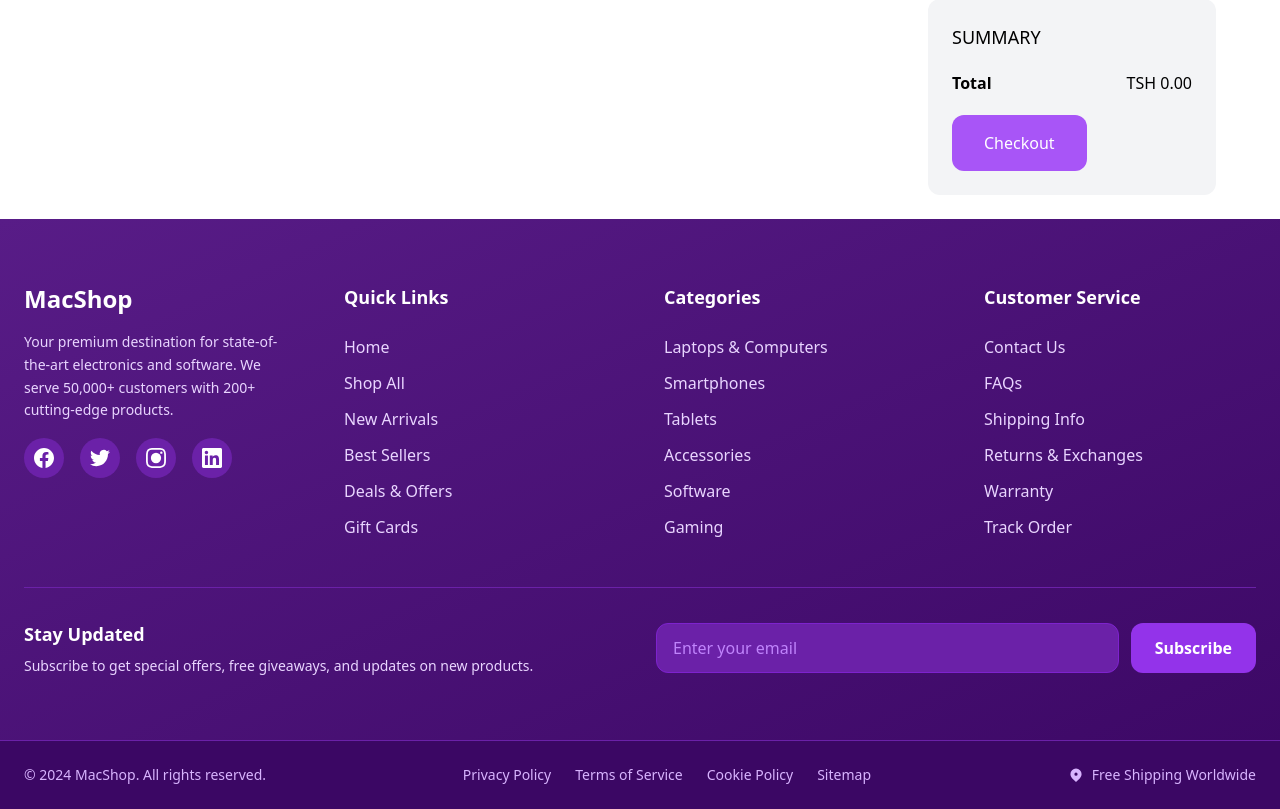
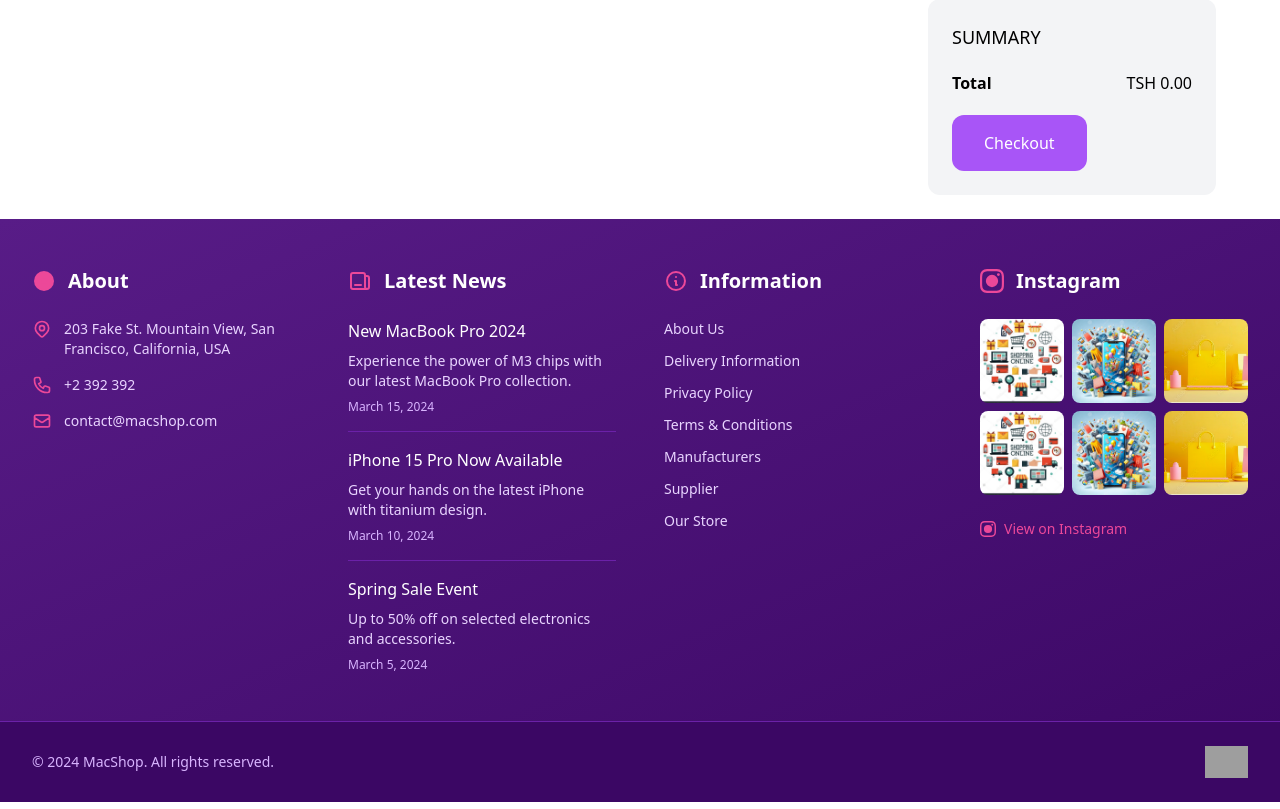
Before and after one commit to alobit21/DjangoEcommerce, a Django app: page /cart/cart/ in a window 1280 px wide. Shown: the part 114-923 px from the top of the page. Run offline with Django 5.2, Linux system fonts and the light colour scheme; some libraries are stand-ins or nearby versions; grey boxes are pictures that could not be loaded.

Commit message:
local changes before pull

```diff
--- a/core/templates/core/base.html
+++ b/core/templates/core/base.html
@@ -51,121 +51,141 @@
    {% block content %}
    {% endblock %}
   </main>
-  <footer class="bg-gradient-to-br from-purple-900 to-purple-950 text-white">
+  <footer class="bg-gradient-to-br from-purple-900 to-purple-950 text-white pt-12">
+    <div class="max-w-7xl mx-auto px-6 lg:px-8">
+        <div class="grid grid-cols-1 md:grid-cols-2 lg:grid-cols-4 gap-8 lg:gap-12 pb-12">
 
-
-    <!-- Main Footer Content -->
-    <div class="max-w-7xl mx-auto px-6 py-12 lg:py-16">
-      <div class="grid grid-cols-1 md:grid-cols-2 lg:grid-cols-4 gap-8 lg:gap-12">
-
-        <!-- Company Info -->
-        <div class="space-y-4">
-          <h3 class="text-2xl font-bold text-white">MacShop</h3>
-          <p class="text-purple-200 text-sm leading-relaxed">
-            Your premium destination for state-of-the-art electronics and software.
-            We serve 50,000+ customers with 200+ cutting-edge products.
+            <!-- About Section -->
+            <div class="space-y-6">
+                <h3 class="text-xl font-semibold text-white flex items-center">
+                    <svg class="w-6 h-6 mr-3 text-pink-500" fill="currentColor" viewBox="0 0 24 24">
+                        <circle cx="12" cy="12" r="10"></circle>
+                        <circle cx="12" cy="12" r="3"></circle>
+                    </svg>
+                    About
+                </h3>
+                <div class="space-y-4 text-purple-200 text-sm">
+                    <p class="flex items-start">
+                        <svg class="w-5 h-5 mr-3 text-pink-500 flex-shrink-0" fill="none" stroke="currentColor" viewBox="0 0 24 24">
+                            <path stroke-linecap="round" stroke-linejoin="round" stroke-width="2" d="M17.657 16.657L13.414 20.9a1.998 1.998 0 01-2.827 0l-4.244-4.243a8 8 0 1111.314 0z"></path>
+                            <path stroke-linecap="round" stroke-linejoin="round" stroke-width="2" d="M15 11a3 3 0 11-6 0 3 3 0 016 0z"></path>
+                        </svg>
+                        203 Fake St. Mountain View, San Francisco, California, USA
                     </p>
-          <div class="flex space-x-4">
-            <a href="#" class="w-10 h-10 bg-purple-800 rounded-full flex items-center justify-center hover:bg-purple-700 transition-colors" aria-label="Facebook">
-              <svg class="w-5 h-5" fill="currentColor" viewBox="0 0 24 24">
-                <path d="M24 12.073c0-6.627-5.373-12-12-12s-12 5.373-12 12c0 5.99 4.388 10.954 10.125 11.854v-8.385H7.078v-3.47h3.047V9.43c0-3.007 1.792-4.669 4.533-4.669 1.312 0 2.686.235 2.686.235v2.953H15.83c-1.491 0-1.956.925-1.956 1.874v2.25h3.328l-.532 3.47h-2.796v8.385C19.612 23.027 24 18.062 24 12.073z"/>
+                    <p class="flex items-center">
+                        <svg class="w-5 h-5 mr-3 text-pink-500 flex-shrink-0" fill="none" stroke="currentColor" viewBox="0 0 24 24">
+                            <path stroke-linecap="round" stroke-linejoin="round" stroke-width="2" d="M3 5a2 2 0 012-2h3.28a1 1 0 01.948.684l1.498 4.493a1 1 0 01-.502 1.21l-2.257 1.13a11.042 11.042 0 005.516 5.516l1.13-2.257a1 1 0 011.21-.502l4.493 1.498a1 1 0 01.684.949V19a2 2 0 01-2 2h-1C9.716 21 3 14.284 3 6V5z"></path>
                         </svg>
-            </a>
-            <a href="#" class="w-10 h-10 bg-purple-800 rounded-full flex items-center justify-center hover:bg-purple-700 transition-colors" aria-label="Twitter">
-              <svg class="w-5 h-5" fill="currentColor" viewBox="0 0 24 24">
-                <path d="M23.953 4.57a10 10 0 01-2.825.775 4.958 4.958 0 002.163-2.723c-.951.555-2.005.959-3.127 1.184a4.92 4.92 0 00-8.384 4.482C7.69 8.095 4.067 6.13 1.64 3.162a4.822 4.822 0 00-.666 2.475c0 1.71.87 3.213 2.188 4.096a4.904 4.904 0 01-2.228-.616v.06a4.923 4.923 0 003.946 4.827 4.996 4.996 0 01-2.212.085 4.936 4.936 0 004.604 3.417 9.867 9.867 0 01-6.102 2.105c-.39 0-.779-.023-1.17-.067a13.995 13.995 0 007.557 2.209c9.053 0 13.998-7.496 13.998-13.985 0-.21 0-.42-.015-.63A9.935 9.935 0 0024 4.59z"/>
+                        +2 392 392
+                    </p>
+                    <p class="flex items-center">
+                        <svg class="w-5 h-5 mr-3 text-pink-500 flex-shrink-0" fill="none" stroke="currentColor" viewBox="0 0 24 24">
+                            <path stroke-linecap="round" stroke-linejoin="round" stroke-width="2" d="M3 8l7.89 5.26a2 2 0 002.22 0L21 8M5 19h14a2 2 0 002-2V7a2 2 0 00-2-2H5a2 2 0 00-2 2v10a2 2 0 002 2z"></path>
                         </svg>
-            </a>
-            <a href="#" class="w-10 h-10 bg-purple-800 rounded-full flex items-center justify-center hover:bg-purple-700 transition-colors" aria-label="Instagram">
-              <svg class="w-5 h-5" fill="currentColor" viewBox="0 0 24 24">
-                <path d="M12 2.163c3.204 0 3.584.012 4.85.07 3.252.148 4.771 1.691 4.919 4.919.058 1.265.069 1.645.069 4.849 0 3.205-.012 3.584-.069 4.849-.149 3.225-1.664 4.771-4.919 4.919-1.266.058-1.644.07-4.85.07-3.204 0-3.584-.012-4.849-.07-3.26-.149-4.771-1.699-4.919-4.92-.058-1.265-.07-1.644-.07-4.849 0-3.204.013-3.583.07-4.849.149-3.227 1.664-4.771 4.919-4.919 1.266-.057 1.645-.069 4.849-.069zm0-2.163c-3.259 0-3.667.014-4.947.072-4.358.2-6.78 2.618-6.98 6.98-.059 1.281-.073 1.689-.073 4.948 0 3.259.014 3.668.072 4.948.2 4.358 2.618 6.78 6.98 6.98 1.281.058 1.689.072 4.948.072 3.259 0 3.668-.014 4.948-.072 4.354-.2 6.782-2.618 6.979-6.98.059-1.28.073-1.689.073-4.948 0-3.259-.014-3.667-.072-4.947-.196-4.354-2.617-6.78-6.979-6.98-1.281-.059-1.69-.073-4.949-.073zM5.838 12a6.162 6.162 0 1112.324 0 6.162 6.162 0 01-12.324 0zM12 16a4 4 0 110-8 4 4 0 010 8zm4.965-10.405a1.44 1.44 0 112.881.001 1.44 1.44 0 01-2.881-.001z"/>
-              </svg>
-            </a>
-            <a href="#" class="w-10 h-10 bg-purple-800 rounded-full flex items-center justify-center hover:bg-purple-700 transition-colors" aria-label="LinkedIn">
-              <svg class="w-5 h-5" fill="currentColor" viewBox="0 0 24 24">
-                <path d="M20.447 20.452h-3.554v-5.569c0-1.328-.027-3.037-1.852-3.037-1.853 0-2.136 1.445-2.136 2.939v5.667H9.351V9h3.414v1.561h.046c.477-.9 1.637-1.85 3.37-1.85 3.601 0 4.267 2.37 4.267 5.455v6.286zM5.337 7.433c-1.144 0-2.063-.926-2.063-2.065 0-1.138.92-2.063 2.063-2.063 1.14 0 2.064.925 2.064 2.063 0 1.139-.925 2.065-2.064 2.065zm1.782 13.019H3.555V9h3.564v11.452zM22.225 0H1.771C.792 0 0 .774 0 1.729v20.542C0 23.227.792 24 1.771 24h20.451C23.2 24 24 23.227 24 22.271V1.729C24 .774 23.2 0 22.222 0h.003z"/>
-              </svg>
-            </a>
+                        contact@macshop.com
+                    </p>
                 </div>
             </div>
 
-        <!-- Quick Links -->
+            <!-- Latest News Section -->
+            <div class="space-y-6">
+                <h3 class="text-xl font-semibold text-white flex items-center">
+                    <svg class="w-6 h-6 mr-3 text-pink-500" fill="none" stroke="currentColor" viewBox="0 0 24 24">
+                        <path stroke-linecap="round" stroke-linejoin="round" stroke-width="2" d="M19 20H5a2 2 0 01-2-2V6a2 2 0 012-2h10a2 2 0 012 2v1m2 13a2 2 0 01-2-2V7m2 13a2 2 0 002-2V9a2 2 0 00-2-2h-2m-4-3H9M7 16h6"></path>
+                    </svg>
+                    Latest News
+                </h3>
                 <div class="space-y-4">
-          <h4 class="text-lg font-semibold text-white mb-6">Quick Links</h4>
-          <ul class="space-y-3">
-            <li><a href="{% url 'frontpage' %}" class="text-purple-200 hover:text-white transition-colors">Home</a></li>
-            <li><a href="{% url 'shop' %}" class="text-purple-200 hover:text-white transition-colors">Shop All</a></li>
-            <li><a href="#" class="text-purple-200 hover:text-white transition-colors">New Arrivals</a></li>
-            <li><a href="#" class="text-purple-200 hover:text-white transition-colors">Best Sellers</a></li>
-            <li><a href="#" class="text-purple-200 hover:text-white transition-colors">Deals & Offers</a></li>
-            <li><a href="#" class="text-purple-200 hover:text-white transition-colors">Gift Cards</a></li>
+                    <div class="pb-4 border-b border-purple-800">
+                        <h4 class="text-white font-medium mb-2">New MacBook Pro 2024</h4>
+                        <p class="text-purple-200 text-sm">Experience the power of M3 chips with our latest MacBook Pro collection.</p>
+                        <p class="text-purple-300 text-xs mt-2">March 15, 2024</p>
+                    </div>
+                    <div class="pb-4 border-b border-purple-800">
+                        <h4 class="text-white font-medium mb-2">iPhone 15 Pro Now Available</h4>
+                        <p class="text-purple-200 text-sm">Get your hands on the latest iPhone with titanium design.</p>
+                        <p class="text-purple-300 text-xs mt-2">March 10, 2024</p>
+                    </div>
+                    <div>
+                        <h4 class="text-white font-medium mb-2">Spring Sale Event</h4>
+                        <p class="text-purple-200 text-sm">Up to 50% off on selected electronics and accessories.</p>
+                        <p class="text-purple-300 text-xs mt-2">March 5, 2024</p>
+                    </div>
+                </div>
+            </div>
+
+            <!-- Information Section -->
+            <div class="space-y-6">
+                <h3 class="text-xl font-semibold text-white flex items-center">
+                    <svg class="w-6 h-6 mr-3 text-pink-500" fill="none" stroke="currentColor" viewBox="0 0 24 24">
+                        <path stroke-linecap="round" stroke-linejoin="round" stroke-width="2" d="M13 16h-1v-4h-1m1-4h.01M21 12a9 9 0 11-18 0 9 9 0 0118 0z"></path>
+                    </svg>
+                    Information
+                </h3>
+                <ul class="space-y-3 text-purple-200 text-sm">
+                    <li><a href="#" class="hover:text-white transition-colors">About Us</a></li>
+                    <li><a href="#" class="hover:text-white transition-colors">Delivery Information</a></li>
+                    <li><a href="#" class="hover:text-white transition-colors">Privacy Policy</a></li>
+                    <li><a href="#" class="hover:text-white transition-colors">Terms & Conditions</a></li>
+                    <li><a href="#" class="hover:text-white transition-colors">Manufacturers</a></li>
+                    <li><a href="#" class="hover:text-white transition-colors">Supplier</a></li>
+                    <li><a href="#" class="hover:text-white transition-colors">Our Store</a></li>
                 </ul>
             </div>
 
-        <!-- Categories -->
-        <div class="space-y-4">
-          <h4 class="text-lg font-semibold text-white mb-6">Categories</h4>
-          <ul class="space-y-3">
-            <li><a href="#" class="text-purple-200 hover:text-white transition-colors">Laptops & Computers</a></li>
-            <li><a href="#" class="text-purple-200 hover:text-white transition-colors">Smartphones</a></li>
-            <li><a href="#" class="text-purple-200 hover:text-white transition-colors">Tablets</a></li>
-            <li><a href="#" class="text-purple-200 hover:text-white transition-colors">Accessories</a></li>
-            <li><a href="#" class="text-purple-200 hover:text-white transition-colors">Software</a></li>
-            <li><a href="#" class="text-purple-200 hover:text-white transition-colors">Gaming</a></li>
-          </ul>
+            <!-- Instagram Section -->
+            <div class="space-y-6">
+                <h3 class="text-xl font-semibold text-white flex items-center">
+                    <svg class="w-6 h-6 mr-3 text-pink-500" fill="currentColor" viewBox="0 0 24 24">
+                        <path d="M12 2.163c3.204 0 3.584.012 4.85.07 3.252.148 4.771 1.691 4.919 4.919.058 1.265.069 1.645.069 4.849 0 3.205-.012 3.584-.069 4.849-.149 3.225-1.664 4.771-4.919 4.919-1.266.058-1.644.07-4.85.07-3.204 0-3.584-.012-4.849-.07-3.26-.149-4.771-1.699-4.919-4.92-.058-1.265-.07-1.644-.07-4.849 0-3.204.013-3.583.07-4.849.149-3.227 1.664-4.771 4.919-4.919 1.266-.057 1.645-.069 4.849-.069zm0-2.163c-3.259 0-3.667.014-4.947.072-4.358.2-6.78 2.618-6.98 6.98-.059 1.281-.073 1.689-.073 4.948 0 3.259.014 3.668.072 4.948.2 4.358 2.618 6.78 6.98 6.98 1.281.058 1.689.072 4.948.072 3.259 0 3.668-.014 4.948-.072 4.354-.2 6.782-2.618 6.979-6.98.059-1.28.073-1.689.073-4.948 0-3.259-.014-3.667-.072-4.947-.196-4.354-2.617-6.78-6.979-6.98-1.281-.059-1.69-.073-4.949-.073zM5.838 12a6.162 6.162 0 1112.324 0 6.162 6.162 0 01-12.324 0zM12 16a4 4 0 110-8 4 4 0 010 8zm4.965-10.405a1.44 1.44 0 112.881.001 1.44 1.44 0 01-2.881-.001z"/>
+                    </svg>
+                    Instagram
+                </h3>
+                <div class="grid grid-cols-3 gap-2">
+                    <div class="relative overflow-hidden rounded-lg aspect-square group cursor-pointer">
+                        <img src="/media/uploads/hero1.jpeg" alt="Instagram post 1" class="w-full h-full object-cover group-hover:scale-110 transition-transform duration-300">
+                        <div class="absolute inset-0 bg-purple-900/40 opacity-0 group-hover:opacity-100 transition-opacity duration-300"></div>
                     </div>
-
-        <!-- Customer Service -->
-        <div class="space-y-4">
-          <h4 class="text-lg font-semibold text-white mb-6">Customer Service</h4>
-          <ul class="space-y-3">
-            <li><a href="#" class="text-purple-200 hover:text-white transition-colors">Contact Us</a></li>
-            <li><a href="#" class="text-purple-200 hover:text-white transition-colors">FAQs</a></li>
-            <li><a href="#" class="text-purple-200 hover:text-white transition-colors">Shipping Info</a></li>
-            <li><a href="#" class="text-purple-200 hover:text-white transition-colors">Returns & Exchanges</a></li>
-            <li><a href="#" class="text-purple-200 hover:text-white transition-colors">Warranty</a></li>
-            <li><a href="#" class="text-purple-200 hover:text-white transition-colors">Track Order</a></li>
-          </ul>
+                    <div class="relative overflow-hidden rounded-lg aspect-square group cursor-pointer">
+                        <img src="/media/uploads/hero2.jpeg" alt="Instagram post 2" class="w-full h-full object-cover group-hover:scale-110 transition-transform duration-300">
+                        <div class="absolute inset-0 bg-purple-900/40 opacity-0 group-hover:opacity-100 transition-opacity duration-300"></div>
+                    </div>
+                    <div class="relative overflow-hidden rounded-lg aspect-square group cursor-pointer">
+                        <img src="/media/uploads/ecobackground.PNG" alt="Instagram post 3" class="w-full h-full object-cover group-hover:scale-110 transition-transform duration-300">
+                        <div class="absolute inset-0 bg-purple-900/40 opacity-0 group-hover:opacity-100 transition-opacity duration-300"></div>
+                    </div>
+                    <div class="relative overflow-hidden rounded-lg aspect-square group cursor-pointer">
+                        <img src="/media/uploads/hero1.jpeg" alt="Instagram post 4" class="w-full h-full object-cover group-hover:scale-110 transition-transform duration-300">
+                        <div class="absolute inset-0 bg-purple-900/40 opacity-0 group-hover:opacity-100 transition-opacity duration-300"></div>
+                    </div>
+                    <div class="relative overflow-hidden rounded-lg aspect-square group cursor-pointer">
+                        <img src="/media/uploads/hero2.jpeg" alt="Instagram post 5" class="w-full h-full object-cover group-hover:scale-110 transition-transform duration-300">
+                        <div class="absolute inset-0 bg-purple-900/40 opacity-0 group-hover:opacity-100 transition-opacity duration-300"></div>
+                    </div>
+                    <div class="relative overflow-hidden rounded-lg aspect-square group cursor-pointer">
+                        <img src="/media/uploads/ecobackground.PNG" alt="Instagram post 6" class="w-full h-full object-cover group-hover:scale-110 transition-transform duration-300">
+                        <div class="absolute inset-0 bg-purple-900/40 opacity-0 group-hover:opacity-100 transition-opacity duration-300"></div>
                     </div>
                 </div>
-
-      <!-- Newsletter Section -->
-      <div class="mt-12 pt-8 border-t border-purple-800">
-        <div class="grid grid-cols-1 lg:grid-cols-2 gap-8 items-center">
-          <div>
-            <h4 class="text-lg font-semibold text-white mb-2">Stay Updated</h4>
-            <p class="text-purple-200 text-sm">Subscribe to get special offers, free giveaways, and updates on new products.</p>
-          </div>
-          <div class="flex flex-col sm:flex-row gap-3">
-            <input type="email"
-                   placeholder="Enter your email"
-                   class="flex-1 px-4 py-3 bg-purple-800 border border-purple-700 rounded-xl text-white placeholder-purple-400 focus:outline-none focus:ring-2 focus:ring-purple-500 focus:border-transparent">
-            <button class="px-6 py-3 bg-purple-600 hover:bg-purple-700 text-white font-semibold rounded-xl transition-colors focus:outline-none focus:ring-2 focus:ring-purple-500 focus:ring-offset-2 focus:ring-offset-purple-900">
-              Subscribe
-            </button>
-          </div>
+                <a href="#" class="inline-flex items-center text-pink-500 hover:text-pink-400 text-sm font-medium mt-4 transition-colors">
+                    <svg class="w-4 h-4 mr-2" fill="currentColor" viewBox="0 0 24 24">
+                        <path d="M12 2.163c3.204 0 3.584.012 4.85.07 3.252.148 4.771 1.691 4.919 4.919.058 1.265.069 1.645.069 4.849 0 3.205-.012 3.584-.069 4.849-.149 3.225-1.664 4.771-4.919 4.919-1.266.058-1.644.07-4.85.07-3.204 0-3.584-.012-4.849-.07-3.26-.149-4.771-1.699-4.919-4.92-.058-1.265-.07-1.644-.07-4.849 0-3.204.013-3.583.07-4.849.149-3.227 1.664-4.771 4.919-4.919 1.266-.057 1.645-.069 4.849-.069zm0-2.163c-3.259 0-3.667.014-4.947.072-4.358.2-6.78 2.618-6.98 6.98-.059 1.281-.073 1.689-.073 4.948 0 3.259.014 3.668.072 4.948.2 4.358 2.618 6.78 6.98 6.98 1.281.058 1.689.072 4.948.072 3.259 0 3.668-.014 4.948-.072 4.354-.2 6.782-2.618 6.979-6.98.059-1.28.073-1.689.073-4.948 0-3.259-.014-3.667-.072-4.947-.196-4.354-2.617-6.78-6.979-6.98-1.281-.059-1.69-.073-4.949-.073zM5.838 12a6.162 6.162 0 1112.324 0 6.162 6.162 0 01-12.324 0zM12 16a4 4 0 110-8 4 4 0 010 8zm4.965-10.405a1.44 1.44 0 112.881.001 1.44 1.44 0 01-2.881-.001z"/>
+                    </svg>
+                    View on Instagram
+                </a>
             </div>
         </div>
     </div>
 
     <!-- Bottom Footer -->
-    <div class="bg-purple-950 border-t border-purple-800">
-      <div class="max-w-7xl mx-auto px-6 py-6">
+    <div class="bg-purple-950 border-t border-purple-800 py-6">
+        <div class="max-w-7xl mx-auto px-6 lg:px-8">
             <div class="flex flex-col md:flex-row justify-between items-center space-y-4 md:space-y-0">
                 <div class="text-purple-300 text-sm">
                     © 2024 MacShop. All rights reserved.
                 </div>
-          <div class="flex flex-wrap justify-center space-x-6 text-sm">
-            <a href="#" class="text-purple-300 hover:text-white transition-colors">Privacy Policy</a>
-            <a href="#" class="text-purple-300 hover:text-white transition-colors">Terms of Service</a>
-            <a href="#" class="text-purple-300 hover:text-white transition-colors">Cookie Policy</a>
-            <a href="#" class="text-purple-300 hover:text-white transition-colors">Sitemap</a>
-          </div>
-          <div class="flex items-center space-x-2 text-purple-300 text-sm">
-            <svg class="w-4 h-4" fill="currentColor" viewBox="0 0 20 20">
-              <path fill-rule="evenodd" d="M5.05 4.05a7 7 0 119.9 9.9L10 18.9l-4.95-4.95a7 7 0 010-9.9zM10 11a2 2 0 100-4 2 2 0 000 4z" clip-rule="evenodd"/>
-            </svg>
-            <span>Free Shipping Worldwide</span>
+                <div class="flex items-center space-x-4">
+                    <img src="/media/uploads/payment-methods.png" alt="Payment methods" class="h-8 object-contain">
                 </div>
             </div>
         </div>
```
Lines whose indentation alone changed are shown as unchanged.
